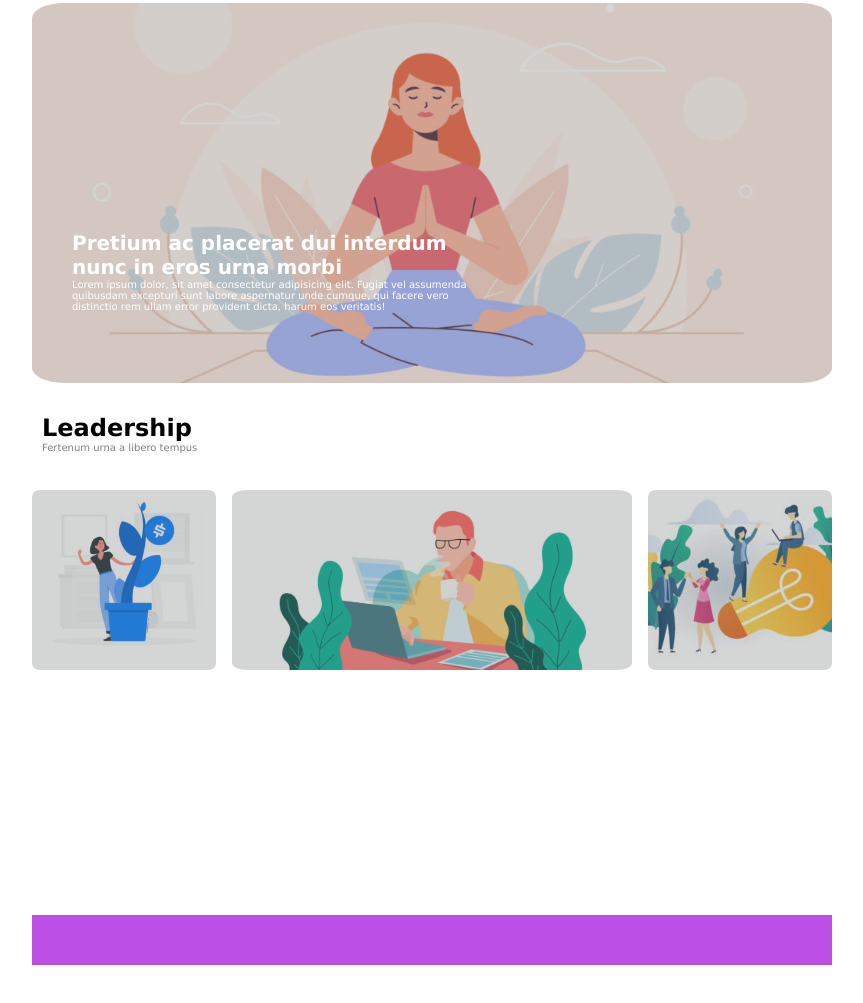
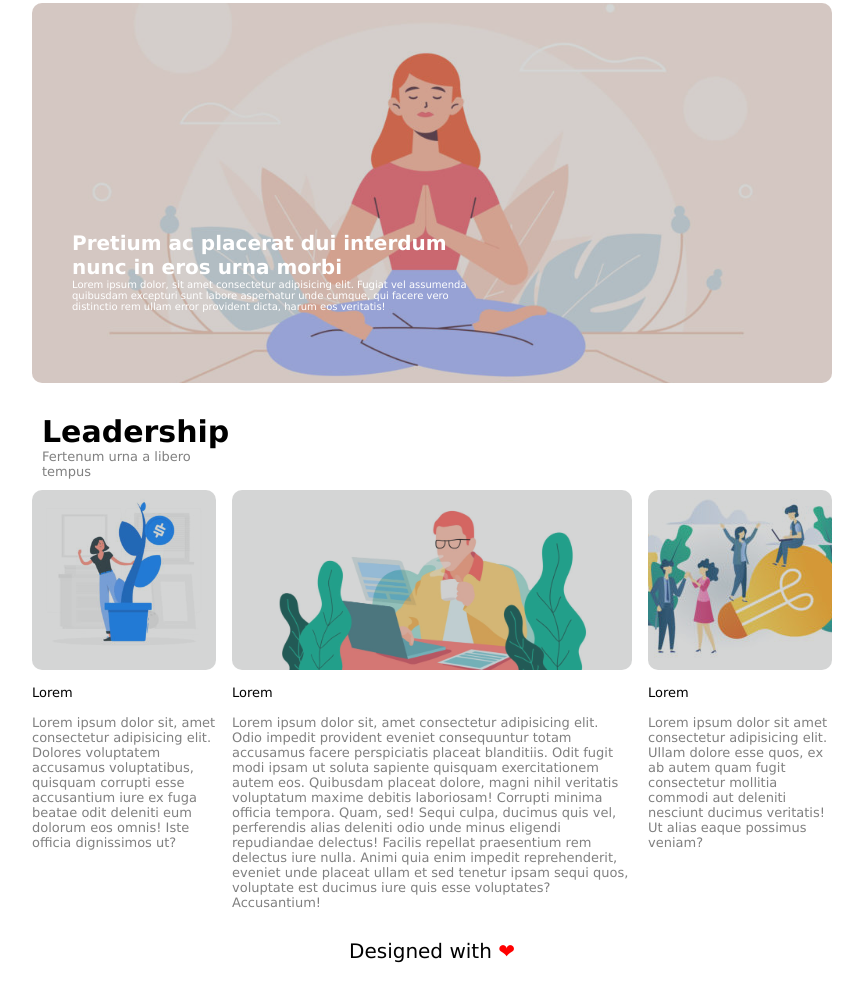
Before and after one commit to GianmarcoRuffi/htmlcss-struttura-wp, a plain HTML site: page index.html in a window 1280 px wide. Shown: the part 139-1142 px from the top of the page, without its empty margins (208-1071 px from the left). Before the commit the page ends 1120 px from the top, so only its background shows below. Drawn offline with Linux system fonts and the light colour scheme.

Commit message:
Conclusione html e layout

```diff
--- a/css/style.css
+++ b/css/style.css
@@ -21,13 +21,6 @@
   width: 100%;
   height: 110px;
   margin-top: 2%;
-  margin-bottom: 2%;
-}
-
-.footer {
-  background-color: rgba(175, 47, 226, 0.842);
-  width: 100%;
-  height: 50px;
   margin-bottom: 2%;
 }
 
@@ -74,7 +67,7 @@ a:active {
   background-image: url("../img/banner.jpg");
   background-size: cover;
   background-position: center;
-  border-radius: 4%;
+  border-radius: 10px;
 }
 
 .overlay {
@@ -82,7 +75,7 @@ a:active {
   width: 100%;
   height: 100%;
   color: white;
-  border-radius: 4%;
+  border-radius: 10px;
 }
 
 .front-text {
@@ -150,7 +143,7 @@ a:active {
     "Lucida Sans Unicode", Geneva, Verdana, sans-serif;
   width: 50%;
   height: 20%;
-  font-size: 10px;
+  font-size: 13px;
   color: grey;
 }
 
@@ -162,7 +155,7 @@ a:active {
   background-image: url("../img/img-1.jpg");
   background-size: cover;
   background-position: center;
-  border-radius: 2%;
+  border-radius: 5px;
 }
 
 .mid-img {
@@ -173,7 +166,7 @@ a:active {
   background-image: url("../img/banner-2.jpg");
   background-size: cover;
   background-position: center;
-  border-radius: 2%;
+  border-radius: 5px;
 }
 
 .right-img {
@@ -184,5 +177,55 @@ a:active {
   background-image: url("../img/img-3.jpg");
   background-size: cover;
   background-position: center;
-  border-radius: 2%;
+  border-radius: 5px;
 }
+
+.header-text {
+  font-family: "Lucida Sans", "Lucida Sans Regular", "Lucida Grande",
+    "Lucida Sans Unicode", Geneva, Verdana, sans-serif;
+  width: 50%;
+  height: 20%;
+  font-size: 15px;
+  position: relative;
+  color: black;
+  left: 10px;
+  top: 20%;
+}
+
+.column-head {
+  font-family: "Lucida Sans", "Lucida Sans Regular", "Lucida Grande",
+    "Lucida Sans Unicode", Geneva, Verdana, sans-serif;
+  width: 80%;
+  font-size: 13px;
+  color: black;
+  margin-top: 15px;
+  margin-bottom: 15px;
+  top: 15px;
+}
+
+.column-text {
+  font-family: "Lucida Sans", "Lucida Sans Regular", "Lucida Grande",
+    "Lucida Sans Unicode", Geneva, Verdana, sans-serif;
+  width: 100%;
+  font-size: 13px;
+  color: grey;
+}
+
+.footer {
+  background-color: white;
+  width: 100%;
+  height: 50px;
+  margin-bottom: 2%;
+  margin-top: 5%;
+}
+
+.footer-text {
+  text-align: center;
+  font-size: 20px;
+  font-family: "Lucida Sans", "Lucida Sans Regular", "Lucida Grande",
+    "Lucida Sans Unicode", Geneva, Verdana, sans-serif;
+}
+
+#heart {
+  color: red;
+}
--- a/index.html
+++ b/index.html
@@ -50,21 +50,56 @@
             <p class="main-text">Fertenum urna a libero tempus</p>
           </div>
         </div>
+        <!-- Rows -->
         <div class="row">
           <div class="column left">
             <div class="left-img"><div class="overlay"></div></div>
+            <p class="column-head">Lorem</p>
+            <p class="column-text">
+              Lorem ipsum dolor sit, amet consectetur adipisicing elit. Dolores
+              voluptatem accusamus voluptatibus, quisquam corrupti esse
+              accusantium iure ex fuga beatae odit deleniti eum dolorum eos
+              omnis! Iste officia dignissimos ut?
+            </p>
           </div>
+
           <div class="column middle">
             <div class="mid-img"><div class="overlay"></div></div>
+            <p class="column-head">Lorem</p>
+            <p class="column-text">
+              Lorem ipsum dolor sit, amet consectetur adipisicing elit. Odio
+              impedit provident eveniet consequuntur totam accusamus facere
+              perspiciatis placeat blanditiis. Odit fugit modi ipsam ut soluta
+              sapiente quisquam exercitationem autem eos. Quibusdam placeat
+              dolore, magni nihil veritatis voluptatum maxime debitis
+              laboriosam! Corrupti minima officia tempora. Quam, sed! Sequi
+              culpa, ducimus quis vel, perferendis alias deleniti odio unde
+              minus eligendi repudiandae delectus! Facilis repellat praesentium
+              rem delectus iure nulla. Animi quia enim impedit reprehenderit,
+              eveniet unde placeat ullam et sed tenetur ipsam sequi quos,
+              voluptate est ducimus iure quis esse voluptates? Accusantium!
+            </p>
           </div>
+
           <div class="column right">
             <div class="right-img"><div class="overlay"></div></div>
+            <p class="column-head">Lorem</p>
+            <p class="column-text">
+              Lorem ipsum dolor sit amet consectetur adipisicing elit. Ullam
+              dolore esse quos, ex ab autem quam fugit consectetur mollitia
+              commodi aut deleniti nesciunt ducimus veritatis! Ut alias eaque
+              possimus veniam?
+            </p>
           </div>
         </div>
       </div>
 
       <!-- Footer -->
-      <footer class="footer"></footer>
+      <footer class="footer">
+        <p class="footer-text">
+          Designed with <span id="heart">&#10084;</span>
+        </p>
+      </footer>
     </div>
   </body>
 </html>
```
